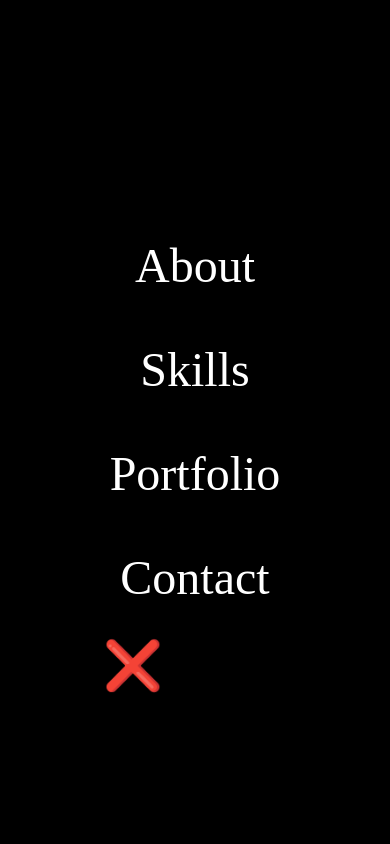
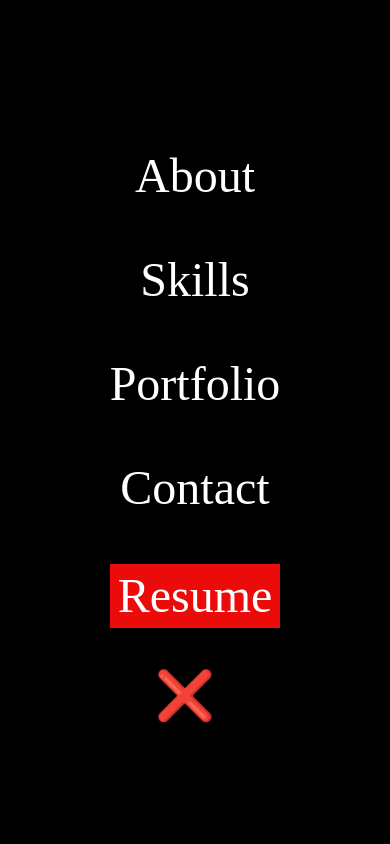
Before and after one commit to Vikas-Yadav-07/portfolio-wesite, a React (Create React App) app: page / in a window 390 px wide. Both pictures are taken after a click on the element 350 px from the left and 31 px from the top of the page. Shown: the top 844 px of the page. Built offline with nearby package versions, Linux system fonts and the light colour scheme; a web font is replaced by a local one.

Commit message:
project finished

```diff
--- a/src/App.js
+++ b/src/App.js
@@ -8,7 +8,7 @@ import ContactMe from './Components/ContactMe';
 
 function App() {
   return (
-    <div className="App">
+    <div className="App ">
       <Navbar/>
       <Hero  />
       <About/>
--- a/src/Components/About.js
+++ b/src/Components/About.js
@@ -3,7 +3,7 @@ import { Fade ,Reveal, Slide } from "react-awesome-reveal";
 
 function About() {
   return (
-    <div id='About' className='h-screen relative overflow-hidden'>
+    <div id='About' className='h-screen snap-start relative overflow-hidden'>
       <img src="/images/Alone-pana.png"  className='w-full absolute  left-0 right-0 -bottom-1/2 object-cover h-full' alt="" />
         <div className='flex justify-center text-center items-center flex-col w-full h-full'>
             <h1 className='text-4xl  logo border-b shadow-inherit  text-[#EC0B0B]  '>About Me</h1>
--- a/src/Components/ContactMe.js
+++ b/src/Components/ContactMe.js
@@ -43,7 +43,7 @@ function ContactMe() {
     };
 
     return (
-        <div id='Contact' className='bg-[#0B0B15] h-screen flex flex-col justify-center items-center text-white'>
+        <div id='Contact' className=' snap-start bg-[#0B0B15] h-screen flex flex-col justify-center items-center text-white'>
             <h1 className='logo text-3xl p-2 mb-5 text-[#EC0B0B]'>Contact Me</h1>
             <div className="contact">
                 <p className='bg-gray-900 m-2 p-2 rounded-r-md '>geekyvikas240052@gmai.com</p>
--- a/src/Components/Navbar.js
+++ b/src/Components/Navbar.js
@@ -1,7 +1,7 @@
 import React, { useState } from 'react'
 import { Link } from 'react-scroll';
 import { AttentionSeeker } from 'react-awesome-reveal';
-import image from './logo512.png'
+import Resume from './VikasResume.pdf'
 function Navbar() {
   const [Nav, setNav] = useState(false)
   return (
@@ -22,7 +22,7 @@ function Navbar() {
         <Link smooth={true} to='Contact'>
           <li className='m-6  text-[19px] cursor-pointer hidden md:block font-bold '>Contact</li>
         </Link>
-        <a href={image} download={image}>
+        <a href={Resume} download={Resume}>
           <li className='mr-6 text-[19px] cursor-pointer hidden md:block  text-[white] active:bg-orange-800 w-40 p-1 rounded text-center bg-[#EC0B0B]  '><button>Resume</button></li>
         </a>
       </div>
@@ -45,9 +45,13 @@ function Navbar() {
         <Link smooth={true} to='Contact'>
           <li onClick={() => setNav(false)} className='m-3 p-4 cursor-pointer text-white transition-all NavMenus font-itelic hover:text-[#EC0B0B]'>Contact</li>
         </Link>
+        <a href={Resume} download={Resume}>
+          <button onClick={() => setNav(false)} className='m-6 p-2 cursor-pointer text-white transition-all NavMenus bg-[#EC0B0B] font-itelic hover:text-[#EC0B0B]'>Resume</button>
+        </a>
 
 
-        <AttentionSeeker><p onClick={() => setNav(false)} className='absolute right-3 cursor-pointer hover:shadow-white w-20 top-3'>❌</p></AttentionSeeker>
+
+        <AttentionSeeker><p onClick={() => setNav(false)} className=' mt-5 right-3 cursor-pointer hover:shadow-white w-20 top-3'>❌</p></AttentionSeeker>
       </div>
     </div>
   )
--- a/src/Components/Projects.js
+++ b/src/Components/Projects.js
@@ -4,7 +4,7 @@ import Project from './Project'
 
 function Projects() {
   return (
-    <div id='Portfolio'>
+    <div id='Portfolio' className='snap-start'>
 
         <Project
         title = {'Pixel Movies'}
--- a/src/Components/TechStacks.js
+++ b/src/Components/TechStacks.js
@@ -2,7 +2,7 @@ import React from 'react'
 
 function TechStacks() {
   return (
-    <div id='Skills' className=' h-screen flex flex-col xl:flex-row items-center justify-center text-center bg-[#0B0B15]'>
+    <div id='Skills' className=' snap-start h-screen flex flex-col xl:flex-row items-center justify-center text-center bg-[#0B0B15]'>
       <div className='mt-40 flex items-center justify-center flex-col md:ml-0 xl:ml-20 text-center'>
         <h1 className=' text-[40px] md:mb-0 xl:text-[60px] logo text-center  items-center text-[#EC0B0B]'>Tech Stacks</h1>
         <img src="/images/Online world-amico.png" className='w-96  hidden xl:block' alt="" />
--- a/src/Hero.js
+++ b/src/Hero.js
@@ -2,7 +2,7 @@ import React from 'react'
 
 function Hero() {
   return (
-    <div id='home' className='h-screen flex flex-col xl:flex-row items-center justify-start overflow-hidden bg-[#0B0B15]'>
+    <div id='home' className='h-screen snap-start flex flex-col xl:flex-row items-center justify-start overflow-hidden bg-[#0B0B15]'>
         <img src="/images/Programming-amico.png" className='w-56 mt-20 xl:w-96 xl:ml-40' alt="" />
         <div className='text-white flex items-center flex-col xl:block  xl:ml-20 '>
             <p className='text-[25px] heroText ' >my name is <span className='text-[#EC0B0B]'>Vikas</span> i am a </p>
--- a/src/index.css
+++ b/src/index.css
@@ -22,3 +22,11 @@
 {
     font-family: 'Shadows Into Light Two', cursive;
 }
+
+
+.App
+{
+    scroll-snap-type: y mandatory;
+    height: 100vh;
+    overflow-y:scroll ;
+}
```
Also changed, not shown: src/logo.svg (deleted), 1 other file (tests, documents, lock files or other folders).
